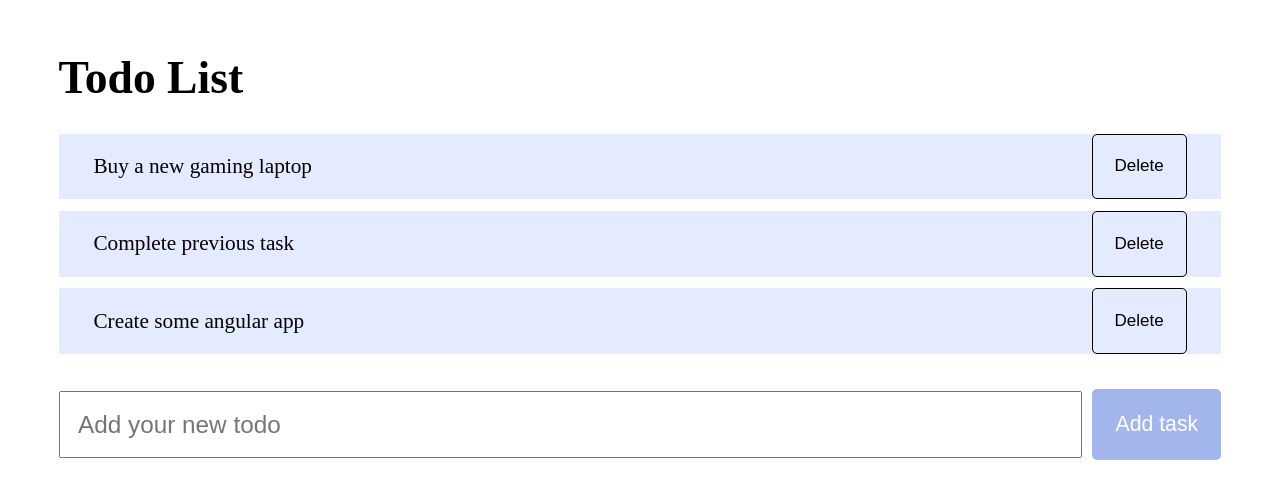
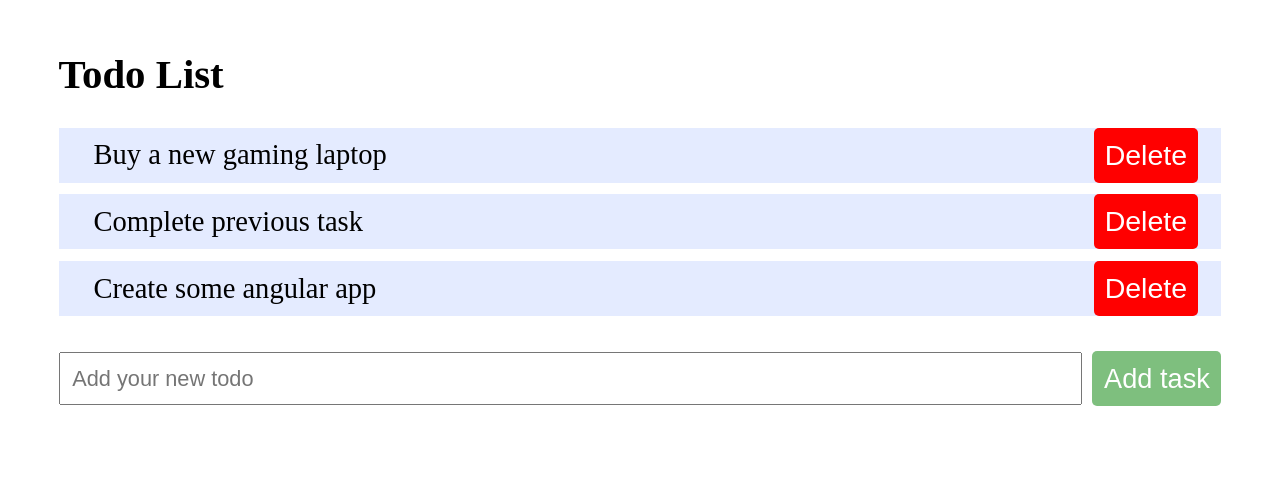
Before and after one commit to OtusTeam-Angular-TyazhMash/ToDoList-toktarov84, an Angular app: page / in a window 1280 px wide. Shown: the top 498 px of the page. Built offline with nearby package versions, Linux system fonts and the light colour scheme.

Commit message:
Домашнее задание 2

```diff
--- a/src/app/app.component.ts
+++ b/src/app/app.component.ts
@@ -5,6 +5,7 @@ import { Component } from '@angular/core';
   templateUrl: './app.component.html',
   styleUrls: ['./app.component.scss']
 })
+
 export class AppComponent {
   title = 'hw1_toDoList';
 }
--- a/src/app/app.module.ts
+++ b/src/app/app.module.ts
@@ -1,16 +1,19 @@
 import { NgModule } from '@angular/core';
 import { BrowserModule } from '@angular/platform-browser';
+import { FormsModule } from '@angular/forms';
 
 import { AppComponent } from './app.component';
 import { ToDoListComponent } from './components/to-do-list/to-do-list.component';
+import { ListItemComponent } from './components/to-do-list/list-item/list-item.component';
 
 @NgModule({
   declarations: [
     AppComponent,
-    ToDoListComponent
+    ToDoListComponent,
+    ListItemComponent
   ],
   imports: [
-    BrowserModule
+    BrowserModule, FormsModule
   ],
   providers: [],
   bootstrap: [AppComponent]
--- /dev/null
+++ b/src/app/components/to-do-list/list-item/list-item.component.html
@@ -0,0 +1,9 @@
+<ul class="todo_table">
+    <li *ngFor="let item of itemList">
+        {{item.text}}
+        <button
+            (click)="deleteItem(item.id)"
+            class="button button--delete"
+        >Delete</button>
+    </li>
+</ul>
--- /dev/null
+++ b/src/app/components/to-do-list/list-item/list-item.component.ts
@@ -0,0 +1,18 @@
+import { Component, EventEmitter, Input, Output } from '@angular/core';
+
+@Component({
+  selector: 'app-list-item',
+  templateUrl: './list-item.component.html',
+  styleUrls: ['./list-item.component.scss']
+})
+
+export class ListItemComponent {
+  @Input() itemList!: {id: number, text: string}[];
+  @Output() itemListChange = new EventEmitter();
+
+  deleteItem(id: number) {
+    this.itemList.splice(this.itemList.findIndex(it => it.id === id), 1);
+    this.itemListChange.emit(this.itemList);
+
+  }
+}
--- a/src/app/components/to-do-list/to-do-list.component.html
+++ b/src/app/components/to-do-list/to-do-list.component.html
@@ -1,11 +1,12 @@
 <div id="page">
     <h2>Todo List</h2>
-    <ul class="todo_table">
-        <li>Buy a new gaming laptop <button class="del">Delete</button></li>
-        <li>Complete previous task <button class="del">Delete</button></li>
-        <li>Create some angular app <button class="del">Delete</button></li>
-    </ul>
+    <app-list-item [itemList]="itemList" />
     <span>
-        <input placeholder="Add your new todo"><button class="add">Add task</button>
+        <input [(ngModel)]="text" placeholder="Add your new todo">
+        <button
+            (click)="addItem(text)"
+            class="button button--add"
+            [disabled]="!text"
+        >Add task</button>
     </span>
 </div>
--- a/src/app/components/to-do-list/to-do-list.component.scss
+++ b/src/app/components/to-do-list/to-do-list.component.scss
@@ -10,7 +10,7 @@
  }
  #page {
     margin: 4%;
-    font-size: 190%;
+    font-size: 170%;
  }
  li {
     display: flex;
@@ -18,24 +18,29 @@
     background-color: #e4ebff;
     margin-top: 1%;
     margin-bottom: 1%;
-    padding: 0% 3% 0% 3%;
+    padding: 0% 2% 0% 3%;
     align-items: center;
+    font-size: 150%;
  }
  ul {
     margin-top: 0;
     margin-bottom: 3%;
  }
- button.del {
-    font-size: 80%;
-    border-radius: 5px;
+ .button {
+   font-size: 100%;
+   border-radius: 5px;
+   color: white;
+   border: none;
+   padding: 1%;
  }
- button.add {
-    border: transparent;
-    background-color: rgb(163, 182, 235);
-    color: white;
-    padding: 2%;
-    border-radius: 5px;
-    font-size: 70%;
+ .button--delete {
+   background-color: red;
+ }
+ .button--add {
+    background-color: green;
+ }
+ .button--add:disabled {
+   opacity: 0.5;
  }
  span {
     display: flex;
@@ -44,7 +49,7 @@
     gap: 10px;
  }
  input {
-    padding: 1.5%;
+    padding: 1%;
     font-size: 80%;
     flex: 1;
  }
--- a/src/app/components/to-do-list/to-do-list.component.ts
+++ b/src/app/components/to-do-list/to-do-list.component.ts
@@ -1,10 +1,25 @@
-import { Component } from '@angular/core';
+import { Component, ViewEncapsulation } from '@angular/core';
 
 @Component({
   selector: 'app-to-do-list',
   templateUrl: './to-do-list.component.html',
-  styleUrls: ['./to-do-list.component.scss']
+  styleUrls: ['./to-do-list.component.scss'],
+  encapsulation: ViewEncapsulation.None
 })
+
 export class ToDoListComponent {
+  text: string = '';
 
+  itemList: {id: number, text: string}[] = [
+    {id: 0, text: 'Buy a new gaming laptop'},
+    {id: 1, text: 'Complete previous task'},
+    {id: 2, text: 'Create some angular app'}
+  ];
+
+  addItem(addText: string) {
+    this.itemList.push({
+      id: Math.max(...this.itemList.map(it => it.id)) + 1,
+      text: addText
+    });
+  }
 }
```
Also changed, not shown: src/app/components/to-do-list/list-item/list-item.component.scss (added), 1 other file (tests, documents, lock files or other folders).
